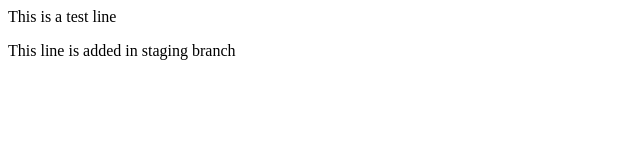
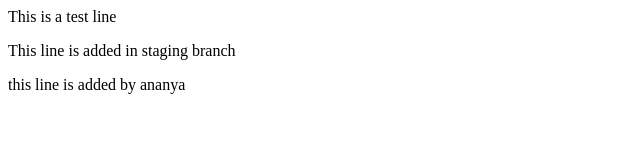
Before and after one commit to mihir-x/dummy-repo, a plain HTML site: page index.html in a window 1280 px wide. Shown: the whole page, without its empty margins (0-640 px from the left). Drawn offline with Linux system fonts and the light colour scheme.

Commit message:
line added in staging branch 2nd time

```diff
--- a/index.html
+++ b/index.html
@@ -1,2 +1,3 @@
 <p>This is a test line</p>
 <p>This line is added in staging branch</p>
+<p>this line is added by ananya</p>
```
